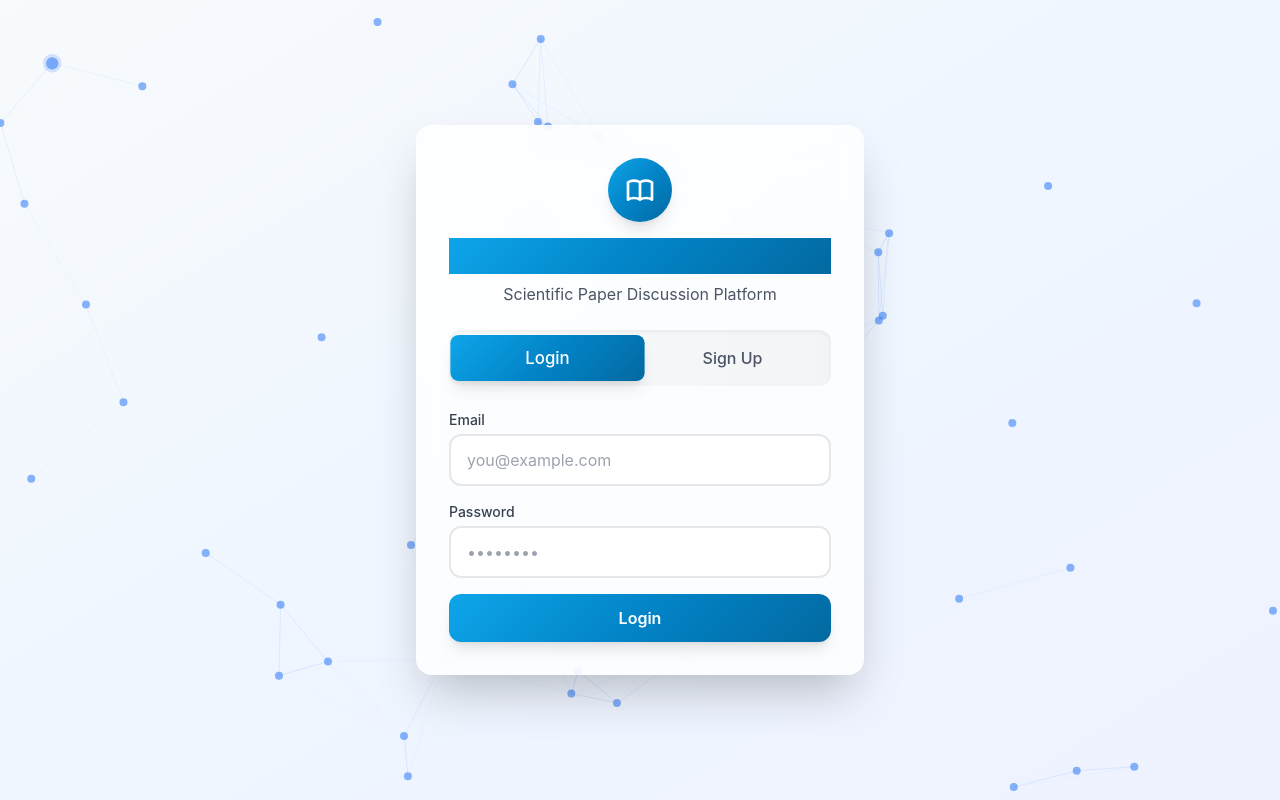
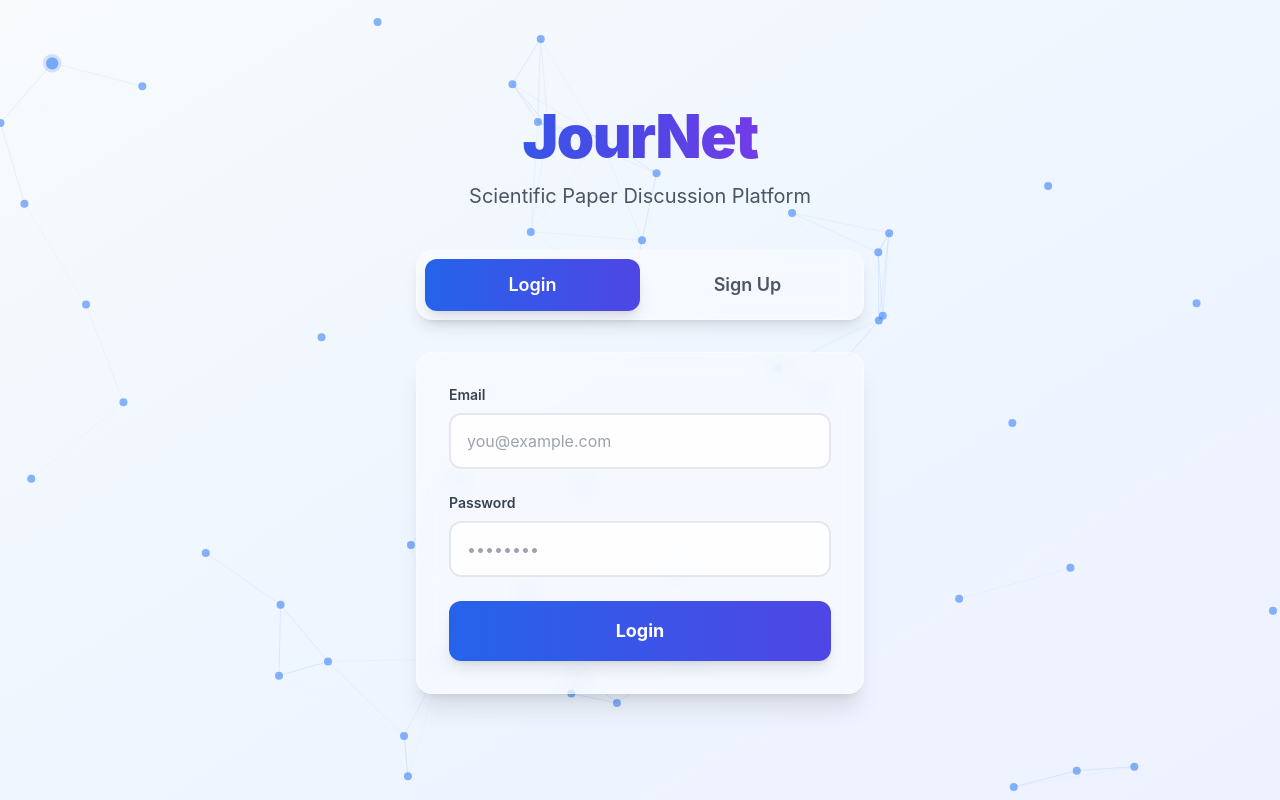
Before and after one commit to irsotarriva/JourNetClient, a Next.js app: page /login in a window 1280 px wide. Built offline with nearby package versions, Linux system fonts and the light colour scheme.

Commit message:
changed layout of welcome

```diff
--- a/app/login/page.tsx
+++ b/app/login/page.tsx
@@ -74,26 +74,23 @@ export default function LoginPage() {
             {/* Network background */}
             <NetworkBackground />
 
-            <div className="glass-effect p-8 rounded-2xl shadow-2xl w-full max-w-md border border-white/20 animate-scale-in relative z-10">
-                <div className="text-center mb-6">
-                    <div className="inline-flex items-center justify-center w-16 h-16 rounded-full gradient-primary mb-4 shadow-lg">
-                        <svg className="w-8 h-8 text-white" fill="none" stroke="currentColor" viewBox="0 0 24 24">
-                            <path strokeLinecap="round" strokeLinejoin="round" strokeWidth={2} d="M12 6.253v13m0-13C10.832 5.477 9.246 5 7.5 5S4.168 5.477 3 6.253v13C4.168 18.477 5.754 18 7.5 18s3.332.477 4.5 1.253m0-13C13.168 5.477 14.754 5 16.5 5c1.747 0 3.332.477 4.5 1.253v13C19.832 18.477 18.247 18 16.5 18c-1.746 0-3.332.477-4.5 1.253" />
-                        </svg>
-                    </div>
-                    <h1 className="text-3xl font-bold text-transparent bg-clip-text gradient-primary mb-2">
-                        Scientific Review
+            <div className="relative z-10 w-full max-w-md mx-4">
+                {/* Header */}
+                <div className="text-center mb-10">
+                    <h1 className="text-5xl lg:text-6xl font-black text-transparent bg-clip-text bg-gradient-to-r from-blue-600 via-indigo-600 to-purple-600 mb-4 tracking-tight">
+                        JourNet
                     </h1>
-                    <p className="text-gray-600">
+                    <p className="text-xl text-gray-600">
                         Scientific Paper Discussion Platform
                     </p>
                 </div>
 
-                <div className="flex mb-6 bg-gradient-to-r from-gray-50 to-gray-100 rounded-xl p-1.5 shadow-inner">
+                {/* Login/Signup Toggle */}
+                <div className="flex mb-8 bg-white/40 backdrop-blur-md rounded-2xl p-2 shadow-lg border border-white/30">
                     <button
                         onClick={() => setIsLogin(true)}
-                        className={`flex-1 py-2.5 rounded-lg font-medium smooth-transition ${isLogin
-                            ? 'gradient-primary text-white shadow-lg scale-105'
+                        className={`flex-1 py-3 rounded-xl font-semibold text-lg smooth-transition ${isLogin
+                            ? 'bg-gradient-to-r from-blue-600 to-indigo-600 text-white shadow-lg'
                             : 'text-gray-600 hover:text-gray-800 hover:bg-white/50'
                             }`}
                     >
@@ -101,8 +98,8 @@ export default function LoginPage() {
                     </button>
                     <button
                         onClick={() => setIsLogin(false)}
-                        className={`flex-1 py-2.5 rounded-lg font-medium smooth-transition ${!isLogin
-                            ? 'gradient-primary text-white shadow-lg scale-105'
+                        className={`flex-1 py-3 rounded-xl font-semibold text-lg smooth-transition ${!isLogin
+                            ? 'bg-gradient-to-r from-blue-600 to-indigo-600 text-white shadow-lg'
                             : 'text-gray-600 hover:text-gray-800 hover:bg-white/50'
                             }`}
                     >
@@ -110,9 +107,12 @@ export default function LoginPage() {
                     </button>
                 </div>
 
-                <form onSubmit={handleSubmit} className="space-y-4">
+
+                {/* Form Container */}
+                <div className="bg-white/40 backdrop-blur-md rounded-2xl p-8 shadow-xl border border-white/30">
+                    <form onSubmit={handleSubmit} className="space-y-6">
                         <div>
-                        <label htmlFor="email" className="block text-sm font-medium text-gray-700 mb-1">
+                            <label htmlFor="email" className="block text-sm font-semibold text-gray-700 mb-2">
                                 Email
                             </label>
                             <input
@@ -121,14 +121,14 @@ export default function LoginPage() {
                                 value={email}
                                 onChange={(e) => setEmail(e.target.value)}
                                 required
-                            className="w-full px-4 py-3 border-2 border-gray-200 rounded-xl focus:ring-2 focus:ring-primary-400 focus:border-primary-500 smooth-transition bg-white/50 backdrop-blur-sm hover:border-gray-300"
+                                className="w-full px-4 py-3.5 border-2 border-gray-200 rounded-xl focus:ring-2 focus:ring-blue-400 focus:border-blue-500 smooth-transition bg-white/70 backdrop-blur-sm hover:border-gray-300 text-gray-800 placeholder-gray-400"
                                 placeholder="you@example.com"
                             />
                         </div>
 
                         {!isLogin && (
                             <div>
-                            <label htmlFor="username" className="block text-sm font-medium text-gray-700 mb-1">
+                                <label htmlFor="username" className="block text-sm font-semibold text-gray-700 mb-2">
                                     Username
                                 </label>
                                 <input
@@ -137,14 +137,14 @@ export default function LoginPage() {
                                     value={username}
                                     onChange={(e) => setUsername(e.target.value)}
                                     required={!isLogin}
-                                className="w-full px-4 py-3 border-2 border-gray-200 rounded-xl focus:ring-2 focus:ring-primary-400 focus:border-primary-500 smooth-transition bg-white/50 backdrop-blur-sm hover:border-gray-300"
+                                    className="w-full px-4 py-3.5 border-2 border-gray-200 rounded-xl focus:ring-2 focus:ring-blue-400 focus:border-blue-500 smooth-transition bg-white/70 backdrop-blur-sm hover:border-gray-300 text-gray-800 placeholder-gray-400"
                                     placeholder="your_username"
                                 />
                             </div>
                         )}
 
                         <div>
-                        <label htmlFor="password" className="block text-sm font-medium text-gray-700 mb-1">
+                            <label htmlFor="password" className="block text-sm font-semibold text-gray-700 mb-2">
                                 Password
                             </label>
                             <input
@@ -153,14 +153,14 @@ export default function LoginPage() {
                                 value={password}
                                 onChange={(e) => setPassword(e.target.value)}
                                 required
-                            className="w-full px-4 py-3 border-2 border-gray-200 rounded-xl focus:ring-2 focus:ring-primary-400 focus:border-primary-500 smooth-transition bg-white/50 backdrop-blur-sm hover:border-gray-300"
+                                className="w-full px-4 py-3.5 border-2 border-gray-200 rounded-xl focus:ring-2 focus:ring-blue-400 focus:border-blue-500 smooth-transition bg-white/70 backdrop-blur-sm hover:border-gray-300 text-gray-800 placeholder-gray-400"
                                 placeholder="••••••••"
                             />
                         </div>
 
                         {!isLogin && (
                             <div>
-                            <label htmlFor="confirmPassword" className="block text-sm font-medium text-gray-700 mb-1">
+                                <label htmlFor="confirmPassword" className="block text-sm font-semibold text-gray-700 mb-2">
                                     Confirm Password
                                 </label>
                                 <input
@@ -169,14 +169,14 @@ export default function LoginPage() {
                                     value={confirmPassword}
                                     onChange={(e) => setConfirmPassword(e.target.value)}
                                     required={!isLogin}
-                                className="w-full px-4 py-3 border-2 border-gray-200 rounded-xl focus:ring-2 focus:ring-primary-400 focus:border-primary-500 smooth-transition bg-white/50 backdrop-blur-sm hover:border-gray-300"
+                                    className="w-full px-4 py-3.5 border-2 border-gray-200 rounded-xl focus:ring-2 focus:ring-blue-400 focus:border-blue-500 smooth-transition bg-white/70 backdrop-blur-sm hover:border-gray-300 text-gray-800 placeholder-gray-400"
                                     placeholder="••••••••"
                                 />
                             </div>
                         )}
 
                         {error && (
-                        <div className="bg-red-50 border-2 border-red-200 text-red-700 px-4 py-3 rounded-xl text-sm animate-slide-down shadow-sm">
+                            <div className="bg-red-50/90 backdrop-blur-sm border-2 border-red-200 text-red-700 px-4 py-3.5 rounded-xl text-sm animate-slide-down shadow-sm">
                                 <span className="flex items-center space-x-2">
                                     <svg className="w-5 h-5" fill="currentColor" viewBox="0 0 20 20">
                                         <path fillRule="evenodd" d="M10 18a8 8 0 100-16 8 8 0 000 16zM8.707 7.293a1 1 0 00-1.414 1.414L8.586 10l-1.293 1.293a1 1 0 101.414 1.414L10 11.414l1.293 1.293a1 1 0 001.414-1.414L11.414 10l1.293-1.293a1 1 0 00-1.414-1.414L10 8.586 8.707 7.293z" clipRule="evenodd" />
@@ -189,7 +189,7 @@ export default function LoginPage() {
                         <button
                             type="submit"
                             disabled={loading}
-                        className="w-full gradient-primary text-white font-semibold py-3 px-4 rounded-xl shadow-lg hover:shadow-xl smooth-transition disabled:opacity-50 disabled:cursor-not-allowed hover:scale-[1.02] active:scale-[0.98]"
+                            className="w-full bg-gradient-to-r from-blue-600 to-indigo-600 text-white font-bold text-lg py-4 px-4 rounded-xl shadow-lg hover:from-blue-700 hover:to-indigo-700 hover:shadow-xl smooth-transition disabled:opacity-50 disabled:cursor-not-allowed hover:scale-[1.02] active:scale-[0.98]"
                         >
                             {loading ? (
                                 <span className="flex items-center justify-center space-x-2">
@@ -204,5 +204,6 @@ export default function LoginPage() {
                     </form>
                 </div>
             </div>
+        </div>
     );
 }
```
Lines whose indentation alone changed are shown as unchanged.
